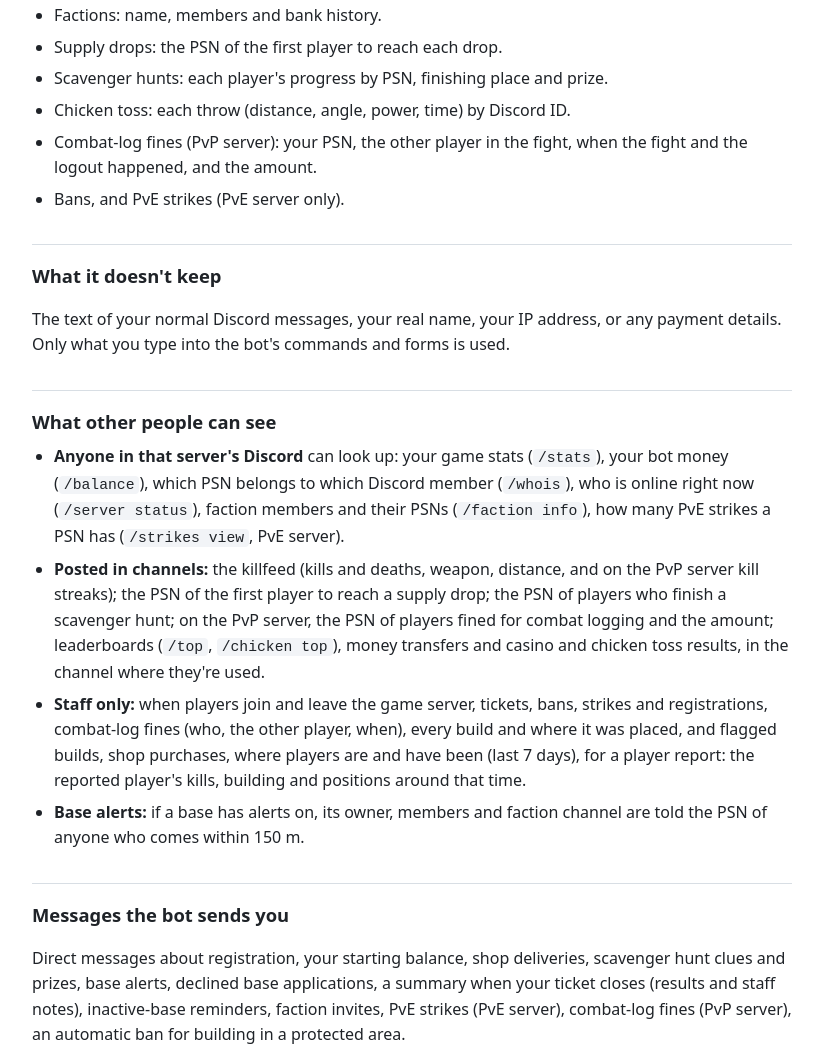
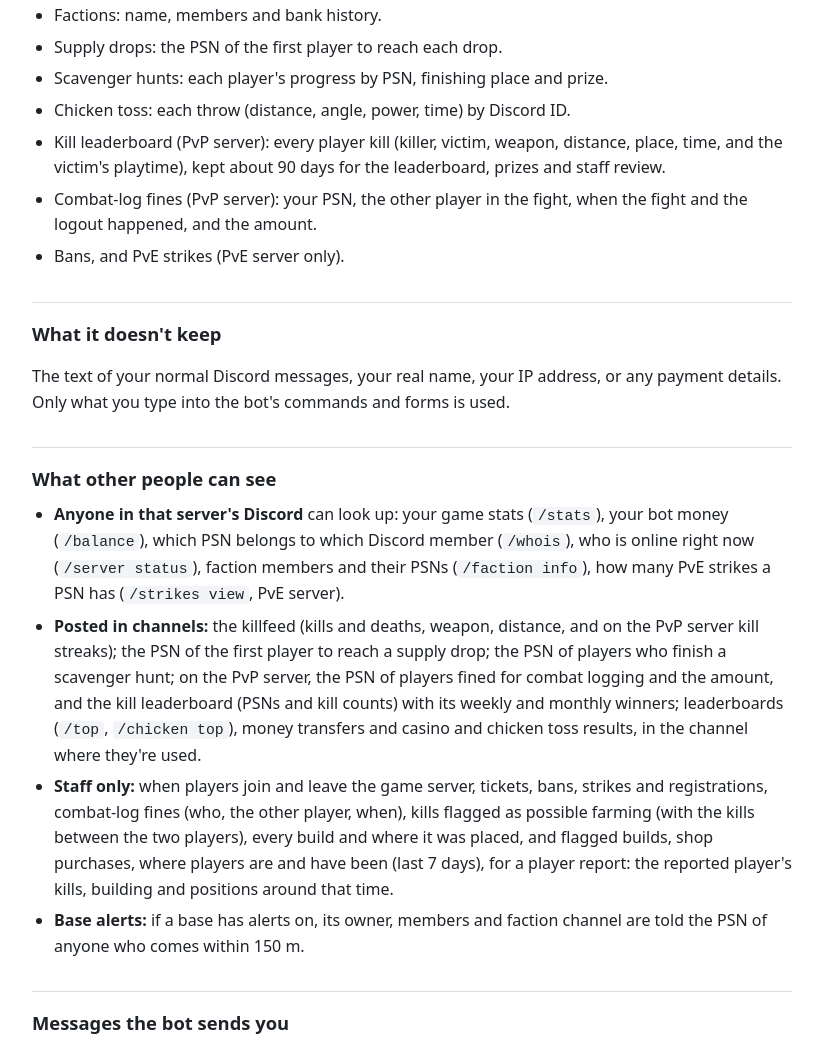
Before and after one commit to redrocktee-bot/killer-kitty-privacy, a plain HTML site: page index.html in a window 1280 px wide. Shown: the part 974-2025 px from the top of the page, without its empty margins (228-1051 px from the left). Drawn offline with Linux system fonts and the light colour scheme.

Commit message:
Privacy page: kill leaderboard on the PvP server

```diff
--- a/index.html
+++ b/index.html
@@ -51,6 +51,7 @@ for anyone who plays on the server without using our Discord.</p>
   <li>Supply drops: the PSN of the first player to reach each drop.</li>
   <li>Scavenger hunts: each player's progress by PSN, finishing place and prize.</li>
   <li>Chicken toss: each throw (distance, angle, power, time) by Discord ID.</li>
+  <li>Kill leaderboard (PvP server): every player kill (killer, victim, weapon, distance, place, time, and the victim's playtime), kept about 90 days for the leaderboard, prizes and staff review.</li>
   <li>Combat-log fines (PvP server): your PSN, the other player in the fight, when the fight and the logout happened, and the amount.</li>
   <li>Bans, and PvE strikes (PvE server only).</li>
 </ul>
@@ -63,8 +64,8 @@ for anyone who plays on the server without using our Discord.</p>
 <h2>What other people can see</h2>
 <ul>
   <li><strong>Anyone in that server's Discord</strong> can look up: your game stats (<code>/stats</code>), your bot money (<code>/balance</code>), which PSN belongs to which Discord member (<code>/whois</code>), who is online right now (<code>/server status</code>), faction members and their PSNs (<code>/faction info</code>), how many PvE strikes a PSN has (<code>/strikes view</code>, PvE server).</li>
-  <li><strong>Posted in channels:</strong> the killfeed (kills and deaths, weapon, distance, and on the PvP server kill streaks); the PSN of the first player to reach a supply drop; the PSN of players who finish a scavenger hunt; on the PvP server, the PSN of players fined for combat logging and the amount; leaderboards (<code>/top</code>, <code>/chicken top</code>), money transfers and casino and chicken toss results, in the channel where they're used.</li>
-  <li><strong>Staff only:</strong> when players join and leave the game server, tickets, bans, strikes and registrations, combat-log fines (who, the other player, when), every build and where it was placed, and flagged builds, shop purchases, where players are and have been (last 7 days), for a player report: the reported player's kills, building and positions around that time.</li>
+  <li><strong>Posted in channels:</strong> the killfeed (kills and deaths, weapon, distance, and on the PvP server kill streaks); the PSN of the first player to reach a supply drop; the PSN of players who finish a scavenger hunt; on the PvP server, the PSN of players fined for combat logging and the amount, and the kill leaderboard (PSNs and kill counts) with its weekly and monthly winners; leaderboards (<code>/top</code>, <code>/chicken top</code>), money transfers and casino and chicken toss results, in the channel where they're used.</li>
+  <li><strong>Staff only:</strong> when players join and leave the game server, tickets, bans, strikes and registrations, combat-log fines (who, the other player, when), kills flagged as possible farming (with the kills between the two players), every build and where it was placed, and flagged builds, shop purchases, where players are and have been (last 7 days), for a player report: the reported player's kills, building and positions around that time.</li>
   <li><strong>Base alerts:</strong> if a base has alerts on, its owner, members and faction channel are told the PSN of anyone who comes within 150 m.</li>
 </ul>
 </section>
@@ -86,6 +87,7 @@ for anyone who plays on the server without using our Discord.</p>
 <h2>How long it's kept</h2>
 <ul>
   <li>Map positions: about 7 days, then deleted automatically.</li>
+  <li>Kill leaderboard records (PvP server): about 90 days, then deleted automatically.</li>
   <li><strong>Everything else has no automatic expiry right now</strong>: stats, money and transaction history, shop orders and delivery spots, bases, faction history, combat-log fines, strikes, verification attempts and ticket records stay until they're deleted.</li>
   <li>Messages the bot posted in channels stay until staff delete them.</li>
   <li>If a feature is switched off, the records it already made are still kept until they're deleted.</li>
```
